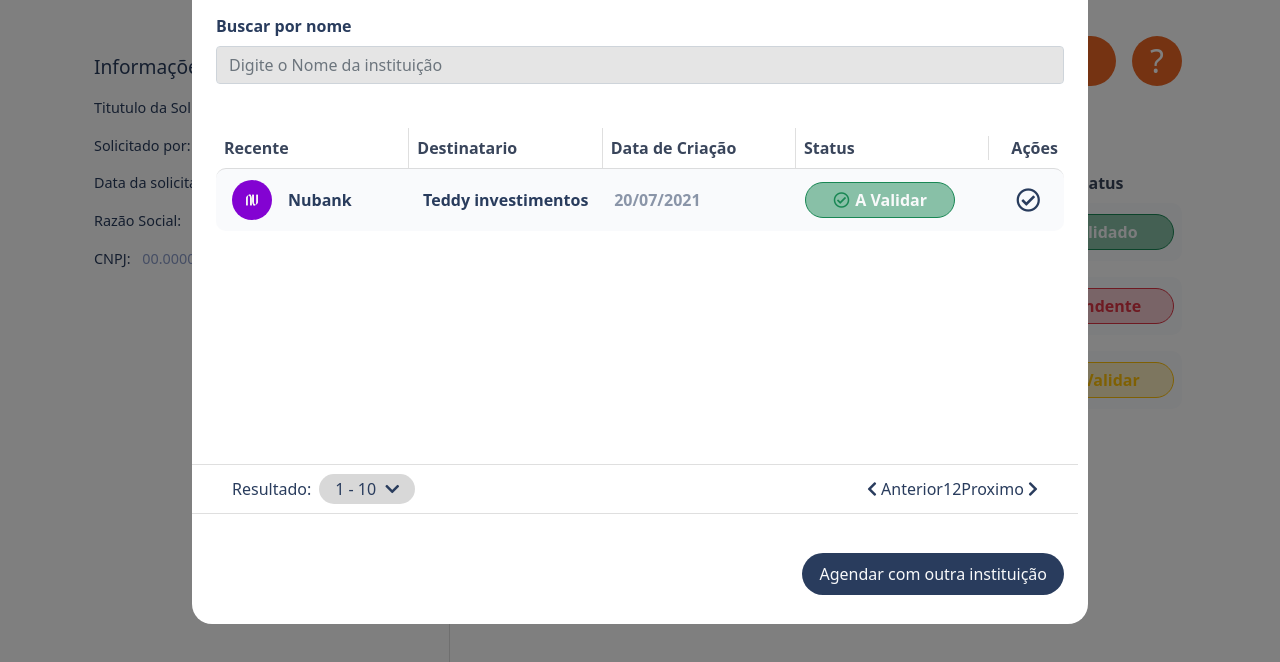
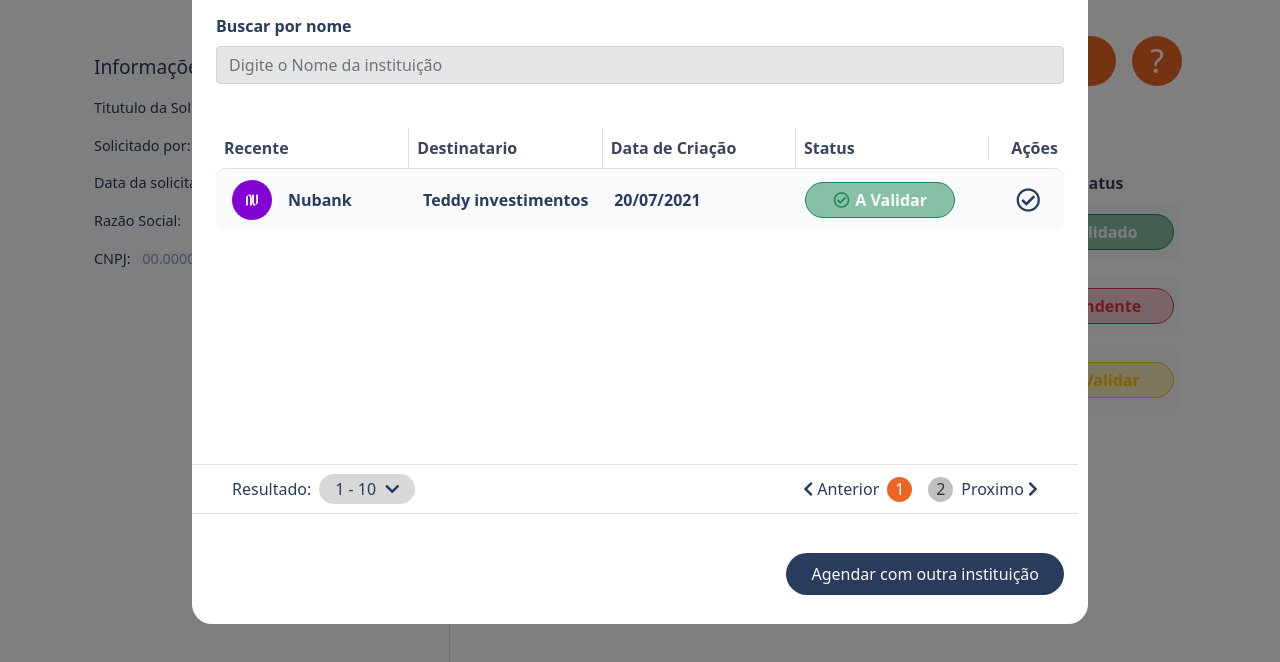
Before and after one commit to VDR-Crowley/desafio-teddy, a plain HTML site: page index.html in a window 1280 px wide. Shown: the part 136-798 px from the top of the page. Drawn offline with nearby package versions, Linux system fonts and the light colour scheme.

Commit message:
modal pronto para telas maiores

```diff
--- a/css/modal.css
+++ b/css/modal.css
@@ -81,6 +81,9 @@
   border-left: 1px solid #99999950 !important;
 }
 
+tbody .list-item td {
+  color: #293c5d;
+}
 .search-result .list-item td .finance-img {
   width: 40px;
   height: 40px;
@@ -131,10 +134,26 @@
   grid-area: pages;
 }
 
-.pages a {
+.pages .circle {
+  width: 25px;
+  height: 25px;
+  border-radius: 50%;
+  background-color: #33333350;
+  color: #333;
+  display: flex;
+  justify-content: center;
+  align-items: center;
+  margin: 0 0.5rem;
 }
 
-.pages .circle {
+.pages .circle.circle-active {
+  color: white;
+  background-color: #eb6625;
+}
+
+.pages a span:hover,
+.pages a span i:hover {
+  color: #eb6625;
 }
 
 .btn-area-agenda {
@@ -147,6 +166,10 @@
   text-decoration: none;
   background: #293c5d;
   border-radius: 30px;
-  padding: 0.5rem 1rem;
+  padding: 0.5rem 1.5rem;
   align-self: center;
 }
+
+.btn-area-agenda .btn-agenda:hover {
+  background: #293c7d;
+}
--- a/index.html
+++ b/index.html
@@ -247,7 +247,7 @@
           <div class="pages d-flex">
             <a href="#" class="d-flex">
               <span><i class="fas fa-chevron-left"></i> Anterior</span>
-              <div class="circle">1</div>
+              <div class="circle circle-active">1</div>
             </a>
             <a href="#" class="d-flex">
               <div class="circle">2</div>
```
